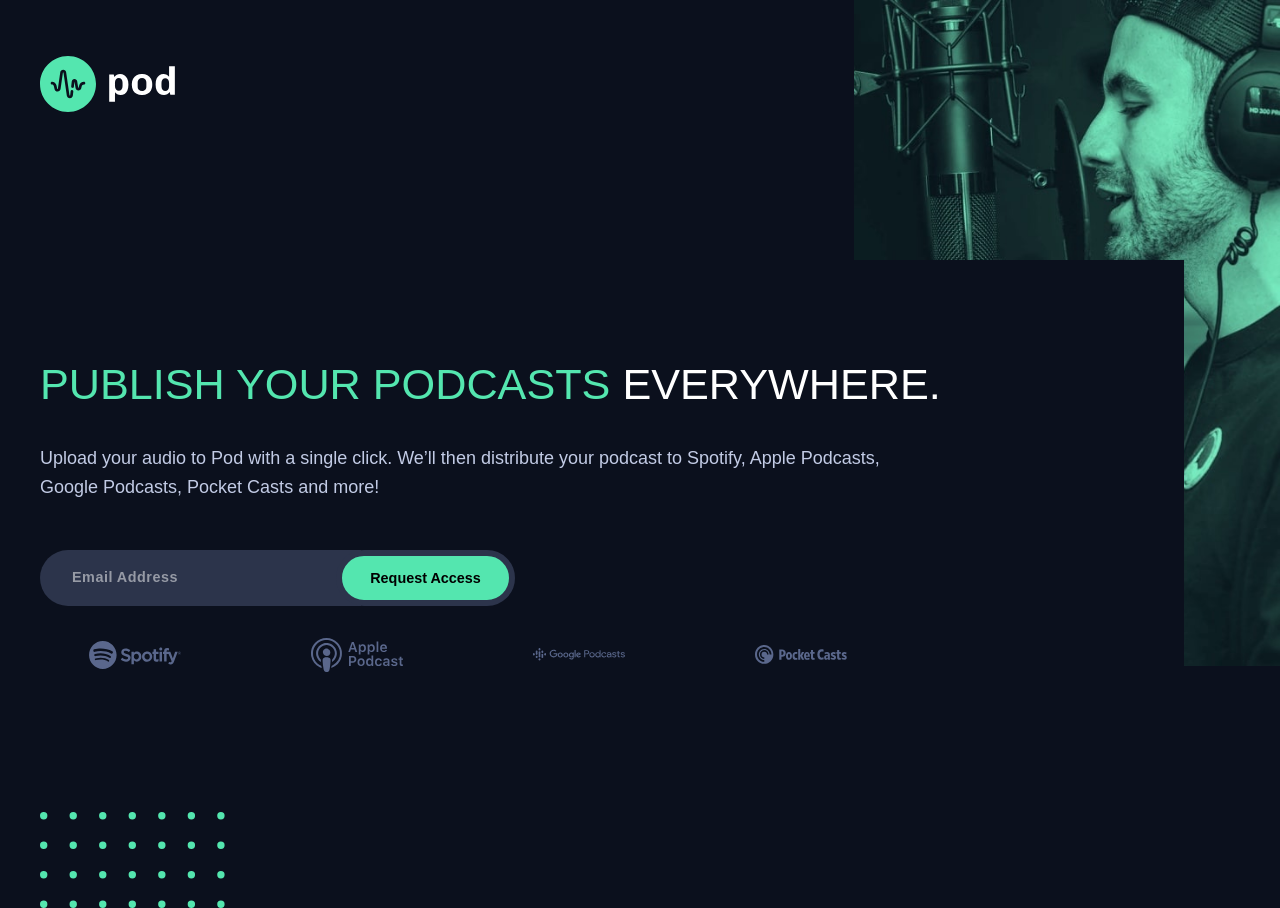
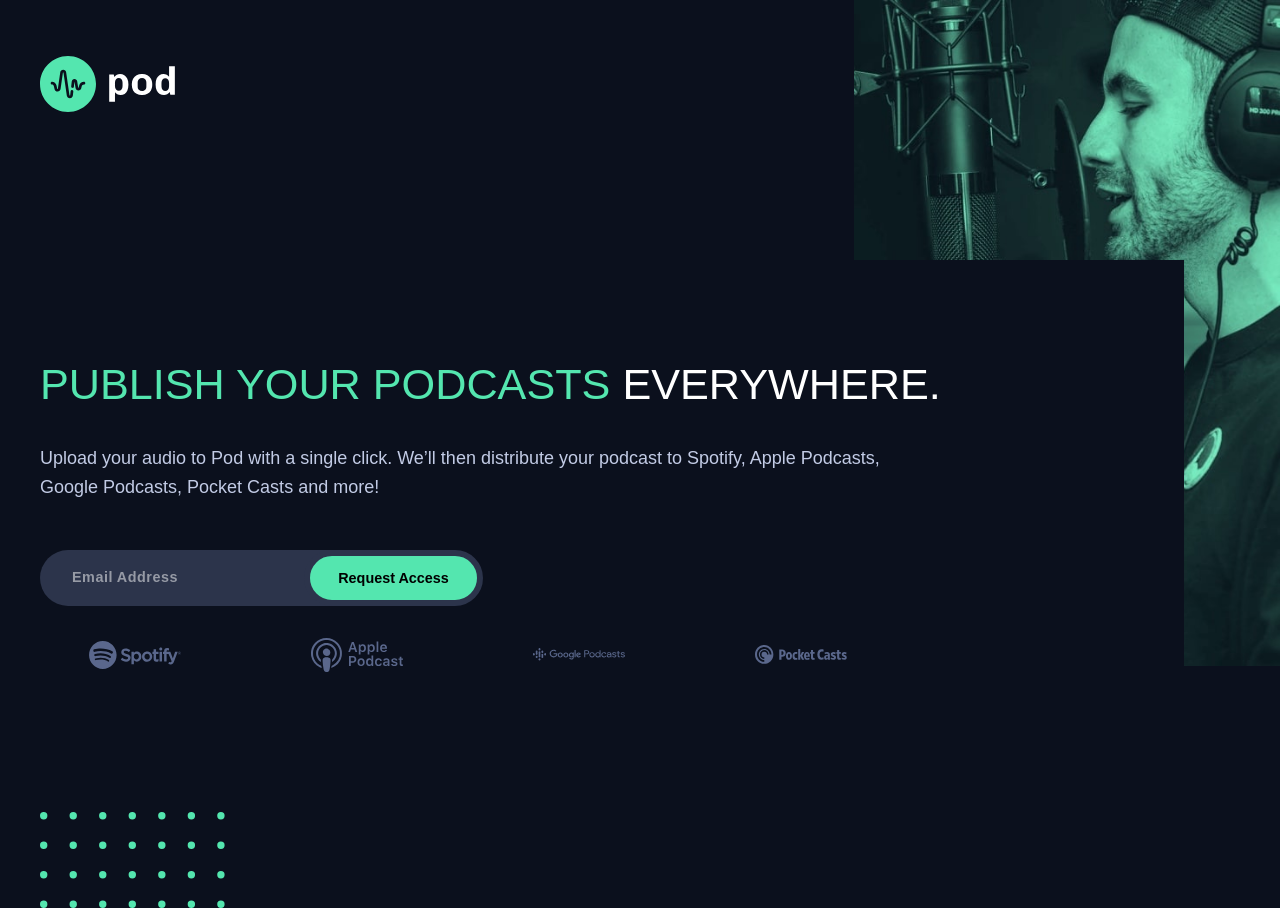
Before and after one commit to judgemongcal/frontend-project-request-access-landing-page, a plain HTML site: page index.html in a window 1280 px wide. Drawn offline with Linux system fonts and the light colour scheme; a web font is replaced by a local one.

Commit message:
Made minor code revision for the email input field

```diff
--- a/styles.css
+++ b/styles.css
@@ -261,11 +261,14 @@ form {
 .email-input{
     padding: 1rem;
     border-radius: 1.75rem 0px 0px 1.75rem;
-    padding-right: 8rem;
+    width: 100%;
+    padding-right: 6rem;
+    padding-left: 1rem;
 }
 
 input::placeholder{
     font-size: 0.9rem;
+    margin-left: 1rem;
 }
 
 
```
